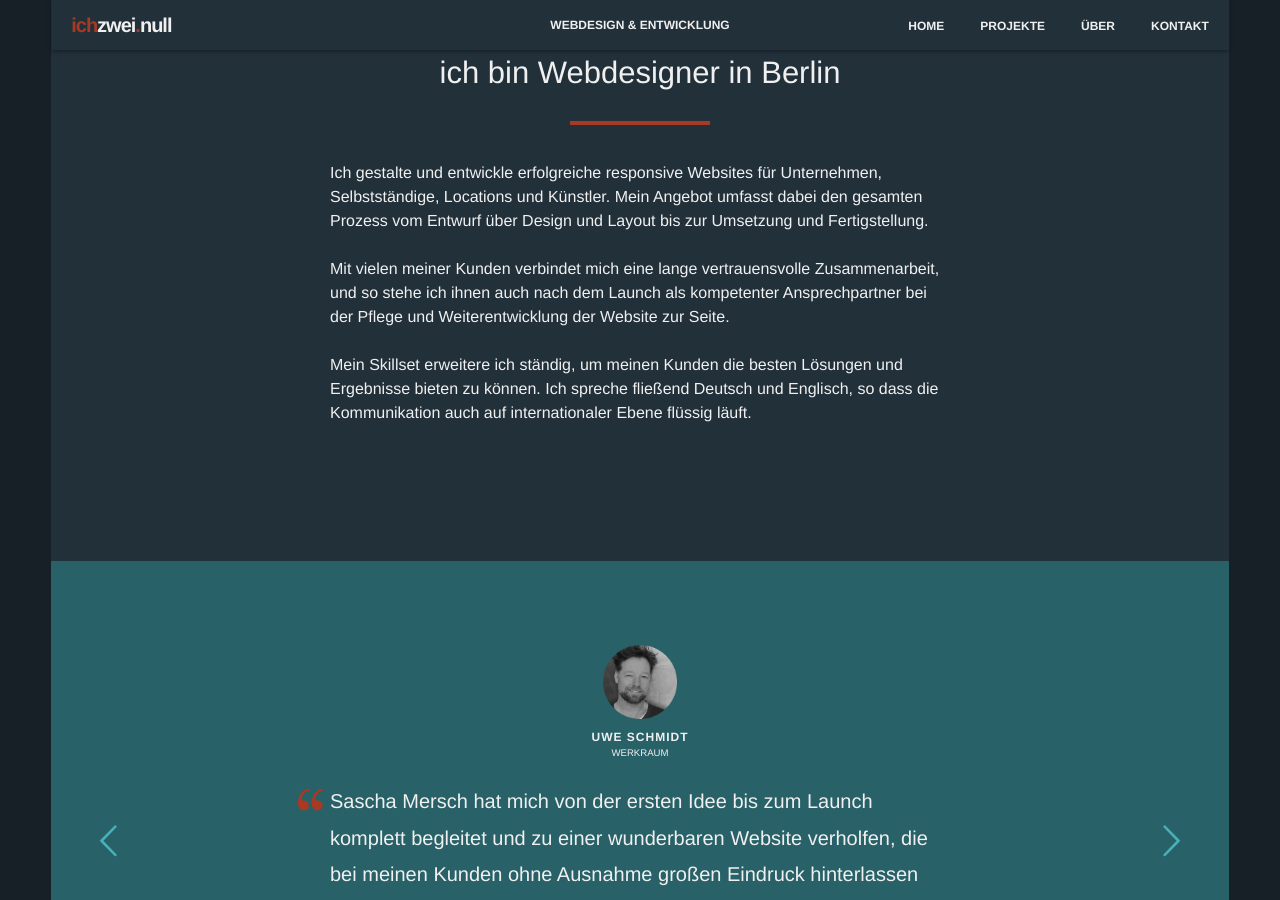
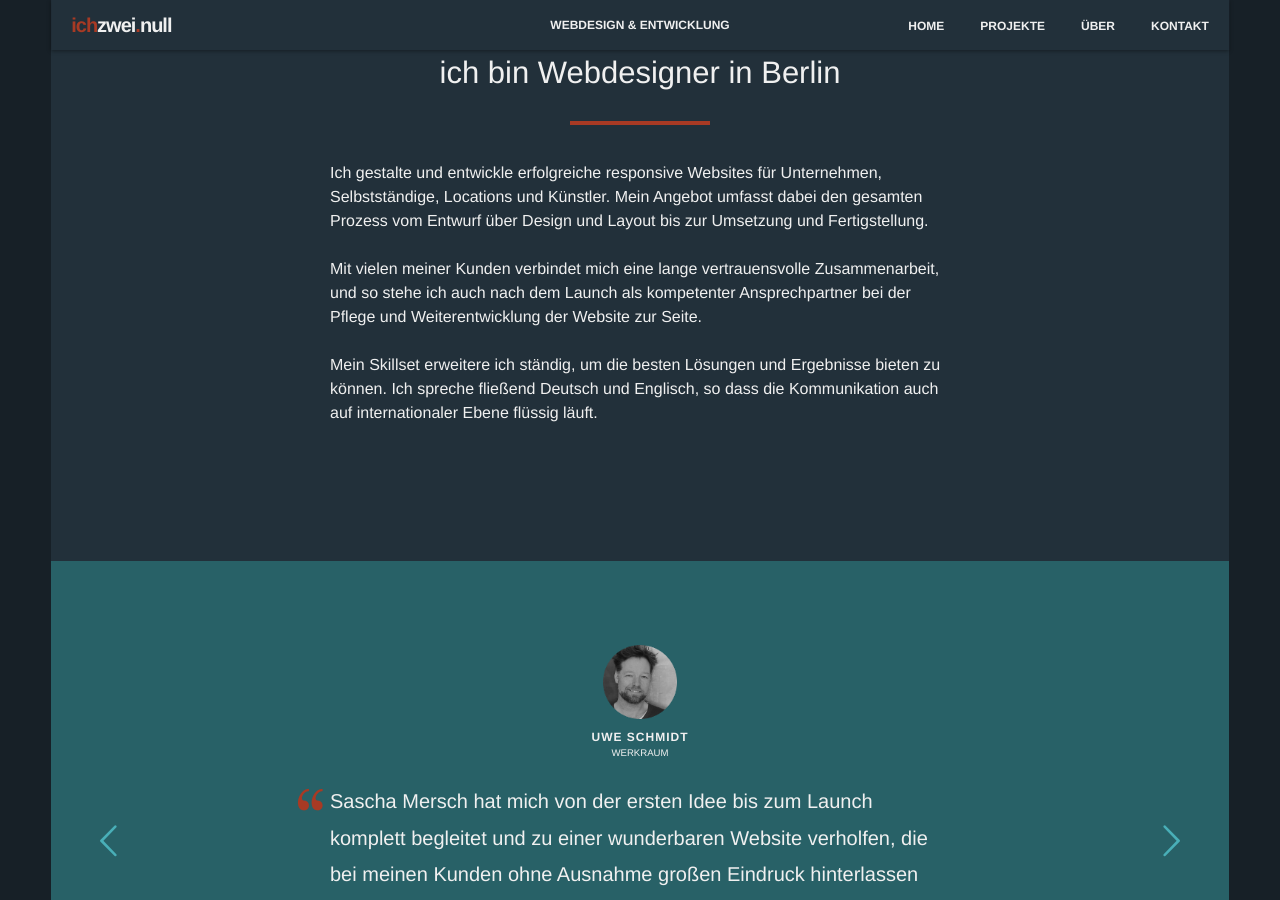
Before and after one commit to rschach/ichzweinull, a Jekyll site: the page built from index.html, in a window 1280 px wide and 900 px high, scrolled down 2312 px. Built offline with Jekyll 4.4.1, drawn with Linux system fonts in a browser that asks for light colours; nearby versions of some CDN libraries; some web fonts are replaced; comment, search, counter and statistics services are not loaded.

Commit message:
About text content

```diff
--- a/_includes/about.html
+++ b/_includes/about.html
@@ -7,8 +7,8 @@
   </header>
   <article class="content-container">
     <p>Ich gestalte und entwickle erfolgreiche responsive Websites für Unternehmen, Selbstständige, Locations und Künstler. Mein Angebot umfasst dabei den gesamten Prozess vom Entwurf über Design und Layout bis zur Umsetzung und Fertigstellung.</p>
-    <p>Mit vielen meiner Kunden verbindet mich eine lange vertrauensvolle Zusammenarbeit, und so stehe ich ihnen auch nach dem Launch als kompetenter Ansprechpartner bei der Pflege und Weiterentwicklung der Website zur Seite.</p>
-    <p>Mein Skillset erweitere ich ständig, um meinen Kunden die besten Lösungen und Ergebnisse bieten zu können. Ich spreche fließend Deutsch und Englisch, so dass die Kommunikation auch auf internationaler Ebene flüssig läuft.</p>
+    <p>Mit vielen meiner Kunden verbindet mich eine lange vertrauensvolle Zusammenarbeit, und so stehe ich auch nach dem Launch als kompetenter Ansprechpartner bei der Pflege und Weiterentwicklung der Website zur Seite.</p>
+    <p>Mein Skillset erweitere ich ständig, um die besten Lösungen und Ergebnisse bieten zu können. Ich spreche fließend Deutsch und Englisch, so dass die Kommunikation auch auf internationaler Ebene flüssig läuft.</p>
   </article>
   {% include clients.html %}
 </section>
```
